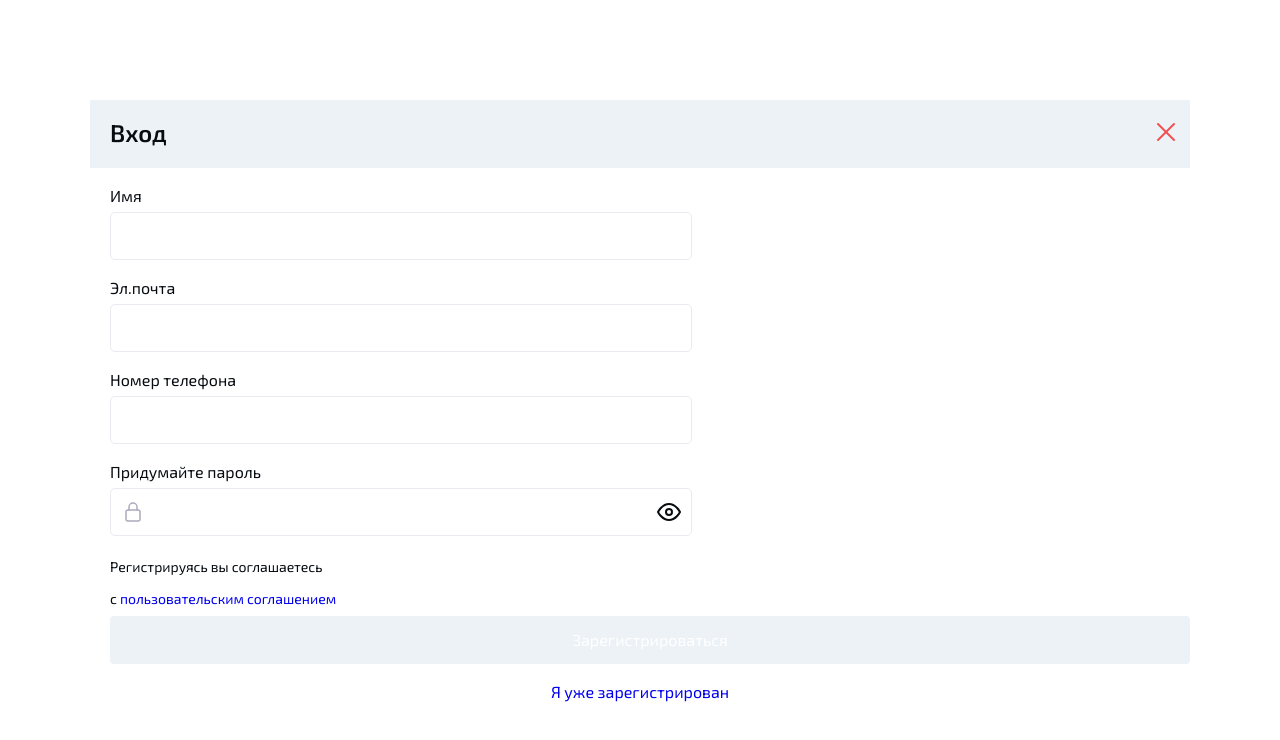
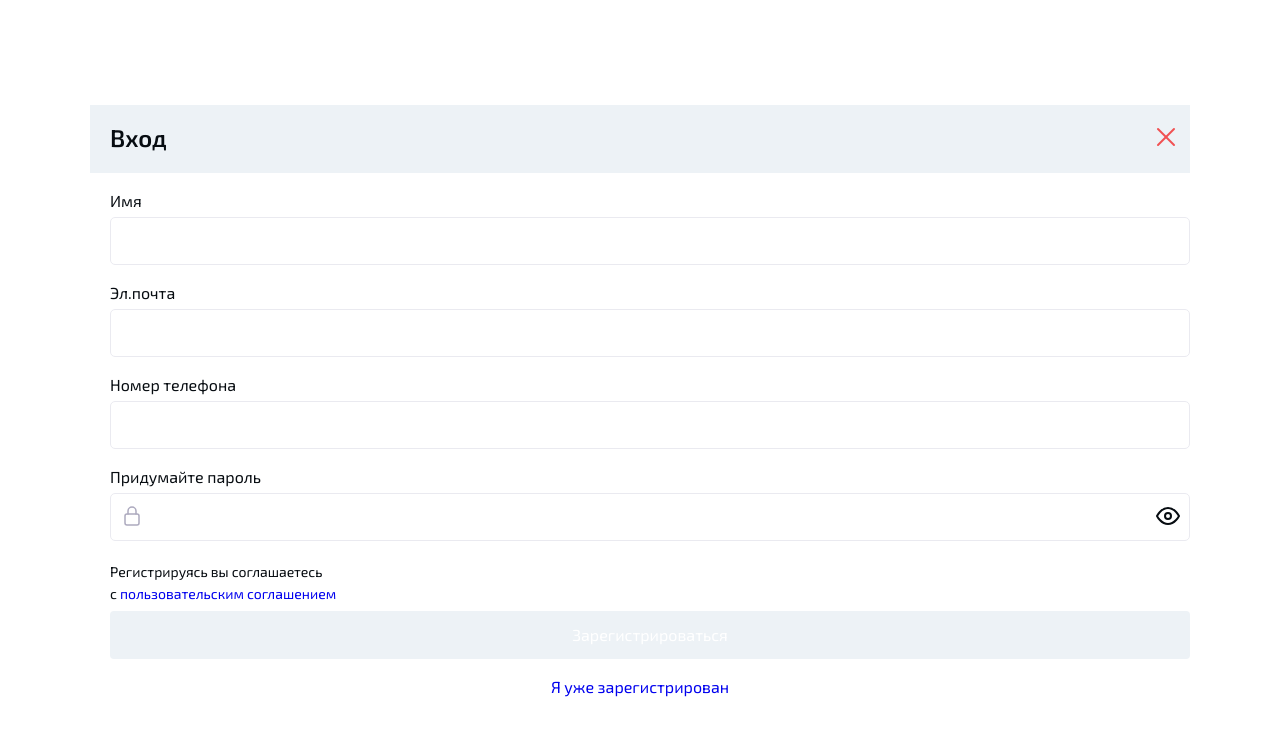
Before and after one commit to Tony001-HUB/Online-store_Team-work, an Angular app: page /registration in a window 1280 px wide. Shown: the top 740 px of the page. Built offline with nearby package versions, Linux system fonts and the light colour scheme.

Commit message:
DEV01/Incorectly work registration

```diff
--- a/src/app/models/user.ts
+++ b/src/app/models/user.ts
@@ -12,34 +12,4 @@ export class User {
 
   private constructor() {}
 
-  public static getInstance(): User {
-    if (!User.userInstance) {
-      User.userInstance = new User();
-    }
-    return User.userInstance;
-  }
-
-  set token(token: string) {
-    this._token = token;
-    localStorage.setItem('token', this._token);
-  }
-
-  set email(email: string) {
-    this._email = email;
-    localStorage.setItem('email', this.email);
-  }
-
-  get token(): string  {
-    if (localStorage.getItem('token')) {
-      this._token = localStorage.getItem('token') as any;
-    }
-    return this._token;
-  }
-
-  get email(): string  {
-    if (localStorage.getItem('email')) {
-      this._email = localStorage.getItem('email') as any;
-    }
-    return this._email;
-  }
 }
--- a/src/app/registration/registration.component.html
+++ b/src/app/registration/registration.component.html
@@ -11,33 +11,36 @@
     </div>
 
     <form class="form-registration"  [formGroup]="myForm">
-      <div class="form-registration__labelInput name">Имя</div>
-      <div class="form-registration__divInput">
+      <div class="form-registration__divLabelInput">
+        <label class="form-registration__label">Имя</label>
         <input formControlName="userName" class="form-registration__input inputName" value="">
+        <div *ngIf="myForm.controls['userName'].invalid && myForm.controls['userName'].touched" class="validation">Введите имя пользователя</div>
       </div>
 
-      <div class="form-registration__labelInput email">Эл.почта</div>
-      <div class="form-registration__divInput">
+      <div class="form-registration__divLabelInput">
+        <label class="form-registration__label">Эл.почта</label>
         <input formControlName="email" class="form-registration__input inputEmail" value="">
+        <div *ngIf="myForm.controls['email'].invalid && myForm.controls['email'].touched" class="validation">Некоректный email</div>
       </div>
 
-      <div class="form-registration__labelInput phone">Номер телефона</div>
-      <div class="form-registration__divInput">
+      <div class="form-registration__divLabelInput">
+        <label class="form-registration__label">Номер телефона</label>
         <input formControlName="phoneNumber" class="form-registration__input inputPhone" value="">
+        <div *ngIf="myForm.controls['phoneNumber'].invalid && myForm.controls['phoneNumber'].touched" class="validation">Введите номер телефона</div>
       </div>
 
-      <div class="form-registration__labelInput password">Придумайте пароль</div>
-      <div class="form-registration__divInput">
+      <div class="form-registration__divLabelInput">
+        <label class="form-registration__label">Придумайте пароль</label>
         <svg class="svgLock" width="24" height="24" viewBox="0 0 24 24" fill="none" xmlns="http://www.w3.org/2000/svg">
           <path fill-rule="evenodd" clip-rule="evenodd" d="M17 21H7C5.895 21 5 20.105 5 19V12C5 10.895 5.895 10 7 10H17C18.105 10 19 10.895 19 12V19C19 20.105 18.105 21 17 21Z" stroke="#ADAABF" stroke-width="1.5" stroke-linecap="round" stroke-linejoin="round"/>
           <path d="M8 10V7V7C8 4.791 9.791 3 12 3V3C14.209 3 16 4.791 16 7V7V10" stroke="#ADAABF" stroke-width="1.5" stroke-linecap="round" stroke-linejoin="round"/>
         </svg>
         <input formControlName="password" type="{{type}}"  class="form-registration__input inputPassword" value="">
-
         <svg (click)="changeType()" class="svgEye" width="24" height="24" viewBox="0 0 24 24" fill="none" xmlns="http://www.w3.org/2000/svg">
           <path d="M1 12C1 12 5 4 12 4C19 4 23 12 23 12C23 12 19 20 12 20C5 20 1 12 1 12Z" stroke="#070C11" stroke-width="2" stroke-linecap="round" stroke-linejoin="round"/>
           <path d="M12 15C13.6569 15 15 13.6569 15 12C15 10.3431 13.6569 9 12 9C10.3431 9 9 10.3431 9 12C9 13.6569 10.3431 15 12 15Z" stroke="#070C11" stroke-width="2" stroke-linecap="round" stroke-linejoin="round"/>
         </svg>
+        <div *ngIf="myForm.controls['password'].invalid && myForm.controls['password'].touched" class="validation">Некоректный пароль (необходимо не менее 6 символов, хотя бы одна цифра и символ, одна буквы в верхнем регистре)</div>
       </div>
 
       <div class="form-registration__aboutRegistration">
@@ -48,6 +51,7 @@
         </div>
       </div>
 
+      <div *ngIf="!!errorMessage " class="divWithErrors">{{errorMessage}}</div>
 
       <div class="form-registration__divBtn">
         <button (click)="submit()" [disabled]="myForm.invalid" class="form-registration__btnRegistration">Зарегистрироваться</button>
--- a/src/app/registration/registration.component.scss
+++ b/src/app/registration/registration.component.scss
@@ -46,26 +46,64 @@
   line-height: 100%;
   color: #070C11;
 
-  &__labelInput {
+  .form-registration__divLabelInput {
+    position: relative;
     padding-top: 20px;
-    padding-bottom: 8px;
-    width: 100%;
   }
-  &__divInput {
-    display: flex;
-    justify-content: space-between;
-    align-items: center;
-    background: #FFFFFF;
-    border: 1px solid #EAEAF0;
-    box-sizing: border-box;
+
+  .form-registration__label {
+
+  }
+
+  .svgLock {
+    position: absolute;
+    top: 55px;
+    left: 10px;
+  }
+
+  .inputPassword {
+    text-indent: 30px;
+  }
+
+  .form-registration__input {
+    /*    display: flex;
+        justify-content: space-between;
+        align-items: center;*/
+    background: #FFFFFF !important;
+    border: 1px solid #EAEAF0 !important;
     border-radius: 5px;
     height: 48px;
-    width: 582px;
+    width: 100%;
+    margin-top: 8px;
     padding-left: 10px;
     padding-right: 10px;
+
+
+    &:hover {
+      background: #f4f9fd !important;
+      transition: all 300ms ease;
+
+    }
+
+    &.ng-invalid.ng-touched {
+      border: 1px solid grey !important;
+    }
   }
-  &__input {
-    width: 80%;
+
+  .svgEye {
+    position: absolute;
+    top: 55px;
+    right: 10px;
+  }
+
+  .validation {
+    color: #F15152;
+    padding-top: 3px;
+  }
+
+  .divWithErrors {
+    color: #F15152;
+    padding-bottom: 15px;
   }
 
   &__aboutRegistration {
@@ -76,6 +114,12 @@
     font-weight: 500;
     font-size: 14px;
     line-height: 130%;
+  }
+
+  &__textAboutRegistration {
+    margin-bottom: 0px;
+    padding-bottom: 4px;
+
   }
 
   &__divBtn {
@@ -106,6 +150,8 @@
     line-height: 100%;
     text-align: center;
   }
+
+
 }
 
 @media (min-width: 1200px) {
@@ -168,237 +214,3 @@
     width: 252px;
   }
 }
-
-
-
-
-/*.container-registration {
-
-}
-.registration-title {
-  display: flex;
-  justify-content: space-between;
-  align-items: center;
-  height: 68px;
-  background: #EDF2F6;
-}
-
-.registration-title__entrance {
-  font-family: 'Exo 2', sans-serif;
-  font-style: normal;
-  font-weight: 600;
-  font-size: 24px;
-  line-height: 120%;
-  color: #070C11;
-  padding-left: 20px;
-}
-
-.svgExit:hover {
-  fill: yellow;
-}
-
-.containerRegistrationForm {
-  padding-left: 20px;
-}
-
-.registrationFormLabelInput {
-  font-family: 'Exo 2', sans-serif;
-  font-style: normal;
-  font-weight: 400;
-  font-size: 16px;
-  line-height: 100%;
-  color: #070C11;
-  padding-top: 20px;
-  padding-bottom: 8px;
-  width: 100%;
-}
-
-.divInput {
-  display: flex;
-  justify-content: space-between;
-  align-items: center;
-  background: #FFFFFF;
-  border: 1px solid #EAEAF0;
-  box-sizing: border-box;
-  border-radius: 5px;
-  height: 48px;
-  width: 582px;
-}
-
-input {
-  font-family: 'Exo 2', sans-serif;
-  font-style: normal;
-  font-weight: 400;
-  font-size: 16px;
-  line-height: 100%;
-}
-
-.inputNumber {
-  padding-left: 20px;
-}
-
-.svgLock {
-  padding-left: 25px;
-}
-
-.svgEye {
-  padding-right: 16px;
-}
-
-.svgEye:hover {
-
-}
-
-.svgLock:hover {
-
-}
-
-
-.inputName, .inputEmail, .inputPhone, .inputPassword {
-  outline: none;
-  border: none;
-}
-
-.aboutRegistration {
-  padding-top: 8px;
-  padding-bottom: 8px;
-}
-
-.textAboutRegistration {
-  font-family: 'Exo 2', sans-serif;
-  font-style: normal;
-  font-weight: 400;
-  font-size: 16px;
-  line-height: 100%;
-  color: #070C11;
-}
-
-.linkUserAgreement {
-  font-family: 'Exo 2', sans-serif;
-  font-style: normal;
-  font-weight: 400;
-  font-size: 16px;
-  line-height: 100%;
-}
-
-.divAboutRegistration {
-  padding-top: 8px;
-}
-
-.divRemember {
-  display: flex;
-  align-items: center;
-  padding-top: 22px;
-  padding-bottom: 22px;
-}
-
-#remember {
-  width: 20px;
-  height: 20px;
-  padding-right: 7px;
-}
-
-.textRemember {
-  font-family: 'Exo 2', sans-serif;
-  font-style: normal;
-  font-weight: 400;
-  font-size: 16px;
-  line-height: 100%;
-  color: #070C11;
-}
-
-.divBtn {
-  display: flex;
-  justify-content: center;
-}
-
-
-
-.btnRegistration {
-  background: #2A5275;
-  border-radius: 4px;
-  height: 48px;
-  width: 282px;
-  font-family: 'Exo 2', sans-serif;
-  font-style: normal;
-  font-weight: 500;
-  font-size: 16px;
-  line-height: 100%;
-  color: #FFFFFF;
-}
-
-
-.divLinkRegistration {
-  padding-top: 20px;
-  font-family: 'Exo 2', sans-serif;
-  font-style: normal;
-  font-weight: 400;
-  font-size: 16px;
-  line-height: 100%;
-  text-align: center;
-}
-
-a {
-  text-decoration: none;
-}*/
-/*
-@media (min-width: 1200px) {
-  .containerRegistration {
-    width: 1100px;
-  }
-
-  .divInput {
-    width: 582px;
-  }
-}
-
-@media (min-width: 992px) and (max-width: 1199px) {
-
-  .containerRegistration {
-    width: 922px;
-  }
-
-  .divInput {
-    width: 582px;
-  }
-}
-
-@media (min-width: 768px) and (max-width: 991px) {
-  .containerRegistration {
-    width: 698px;
-  }
-
-  .divInput {
-    width: 482px;
-  }
-}
-
-@media (max-width: 767px) {
-  .containerRegistration {
-    width: 450px;
-  }
-
-  .divInput {
-    width: 350px;
-  }
-}
-
-@media (max-width: 480px) {
-  .containerRegistration {
-    width: 310px;
-  }
-
-  .divInput {
-    width: 282px;
-  }
-}
-
-@media (max-width: 320px) {
-  .containerRegistration {
-    width: 270px;
-  }
-
-  .divInput {
-    width: 252px;
-  }
-}*/
--- a/src/app/registration/registration.component.ts
+++ b/src/app/registration/registration.component.ts
@@ -13,6 +13,7 @@ export class RegistrationComponent implements OnInit {
 
   myForm : FormGroup;
   type = 'text';
+  errorMessage: string ='';
 
   constructor(private formBuilder: FormBuilder, private authService: AuthService, private router: Router){
 
@@ -25,17 +26,21 @@ export class RegistrationComponent implements OnInit {
       "userName": ["", [Validators.required]],
       "email": ["", [ Validators.required, Validators.email]],
       "phoneNumber": ["", [Validators.required]],
-      "password": ["", [Validators.required]],
+      "password": ["", [Validators.required, Validators.pattern(/(?=.*[0-9])(?=.*[!@#$%^&*])(?=.*[a-z])(?=.*[A-Z])[0-9a-zA-Z!@#$%^&*]{6,}/)]],
     });
   }
 
   public submit(): void {
-    console.log('this.myForm.value', this.myForm.value);
-    this.authService.registration(this.myForm.value).subscribe(data => {
-      console.log('data', data);
-/*      alert('Пользователь успешно зарегистрирован!');
-      this.myForm.reset();
-      this.router.navigate(['/login']);*/
+    console.log(this.myForm.value);
+    this.authService.registration(this.myForm.value).subscribe({
+      next: (data) => {
+        console.log("data", data)
+      },
+      error: (error) => {
+        console.log("error", error);
+        this.errorMessage = error.error;
+      },
+      complete: () => {this.errorMessage = ''}
     });
   }
 
@@ -47,4 +52,6 @@ export class RegistrationComponent implements OnInit {
       this.type = 'text';
   }
 
+
+
 }
```
Also changed, not shown: src/app/login/login.component.html (+16 -16 lines), src/app/login/login.component.scss (+51 -15 lines), src/app/login/login.component.ts (+36 -13 lines), src/app/services/auth.service.ts (+38 -11 lines).
